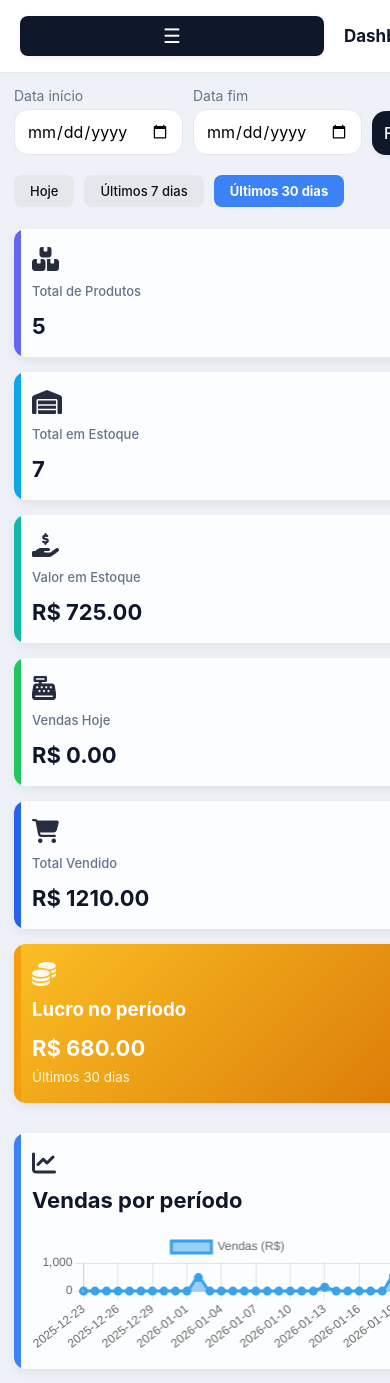
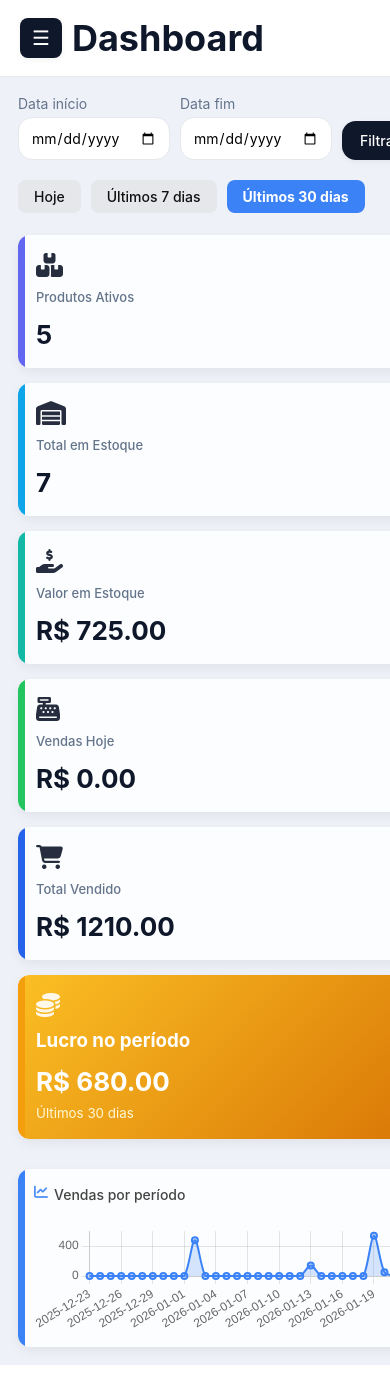
Before and after one commit to italoplaylist-maker/loja-roupas, a Flask app: page /dashboard in a window 390 px wide. Run offline with Flask 3, Linux system fonts and the light colour scheme; a user stored in the database is signed in; data comes from the database, SQL or seed files in the repository; both versions use the stored data as it was after the commit.

Commit message:
Atualizações no sistema

```diff
--- a/static/style.css
+++ b/static/style.css
@@ -139,16 +139,35 @@
 .card-success { border-left: 6px solid var(--success); }
 .card-primary { border-left: 6px solid var(--primary); }
 
+/* ========================= GRÁFICO ========================= */
+
 .card.grafico {
     margin-top: 15px;
-    padding: 25px;
+    padding: 16px;
 }
 
-.card.grafico h3 {
-    margin-bottom: 18px;
-    font-size: 17px;
-    font-weight: 600;
+.grafico-header {
+    display: flex;
+    align-items: center;
+    gap: 6px;
+    font-size: 14px;
+    font-weight: 500;
+    color: var(--text);
+    margin-bottom: 10px;
 }
+
+.grafico-header i {
+    font-size: 14px;
+    color: var(--primary);
+}
+
+.grafico-body {
+    position: relative;
+    width: 100%;
+    height: 140px; /* desktop */
+}
+
+
 
 /* ========================= FORMULÁRIOS ========================= */
 form label {
@@ -197,6 +216,7 @@
 .btn-primary {
     text-decoration: none;
     color: #fff;
+    background-color: var(--primary);
     display: inline-block;
     padding: 9px 14px;
 }
@@ -258,7 +278,7 @@
 }
 
 .filtro:hover { background: #d1d5db; transform: translateY(-2px); }
-.filtro.ativo { background: var(--primary); color: #fff; }
+.filtro.ativo { class: "btn-primary"; color: #fff; }
 
 /* ========================= RESPONSIVO ========================= */
 @media (max-width: 768px) {
@@ -328,181 +348,3 @@
 }
 
 .total-vendas strong { font-size: 17px; }
-
-
-
-
-/* ========================= MOBILE UX FINAL ========================= */
-@media (max-width: 768px) {
-
-    /* Sidebar */
-    .sidebar {
-        width: 230px;
-        padding: 22px 18px;
-    }
-
-    .sidebar h2 {
-        font-size: 18px;
-        margin-bottom: 25px;
-    }
-
-    .sidebar a {
-        font-size: 14px;
-        padding: 12px;
-    }
-
-    /* Topbar */
-    .topbar {
-        display: flex;
-        align-items: center;
-        gap: 10px;
-        font-size: 16px;
-        padding: 14px 16px;
-    }
-
-    /* Conteúdo */
-    .content {
-        padding: 16px;
-    }
-
-    /* Cards */
-    .grid-cards {
-        grid-template-columns: 1fr;
-        gap: 16px;
-    }
-
-    .grid-cards .card strong {
-        font-size: 22px;
-    }
-
-    .card {
-        padding: 16px;
-    }
-
-    /* Gráficos */
-    .card.grafico {
-        padding: 18px;
-        overflow-x: auto;
-    }
-
-    .card.grafico canvas {
-        min-width: 320px;
-    }
-
-    /* Formulários */
-    input, select, button {
-        font-size: 16px; /* evita zoom automático no iOS */
-    }
-
-    .form-grid {
-        gap: 12px;
-    }
-
-    /* Botões */
-    button,
-    .btn-primary {
-        width: 100%;
-        padding: 12px;
-    }
-
-    /* Tabelas */
-    table {
-        font-size: 13px;
-    }
-
-    .table-responsive {
-        overflow-x: auto;
-        width: 100%;
-    }
-
-    /* Ações */
-    .acoes {
-        display: flex;
-        justify-content: center;
-        gap: 8px;
-    }
-
-    .acao {
-        padding: 8px 12px;
-        font-size: 14px;
-    }
-
-    /* Filtros */
-    .filtros-rapidos {
-        flex-wrap: wrap;
-        gap: 8px;
-    }
-
-    .filtro {
-        font-size: 13px;
-        padding: 6px 14px;
-    }
-
-    /* Total vendas */
-    .total-vendas {
-        flex-direction: column;
-        align-items: flex-start;
-        gap: 6px;
-    }
-}
-
-
-/* ================= MOBILE FIX GERAL ================= */
-@media (max-width: 768px) {
-
-    /* força tudo caber na tela */
-    body, html {
-        overflow-x: hidden;
-    }
-
-    /* cards em coluna única */
-    .grid,
-    .grid-cards {
-        grid-template-columns: 1fr !important;
-    }
-
-    /* remove efeitos que quebram mobile */
-    .card:hover,
-    .sidebar a:hover {
-        transform: none;
-    }
-
-    /* conteúdo mais compacto */
-    .content {
-        padding: 14px;
-    }
-
-    /* ================= TABELAS ================= */
-    .table-wrapper {
-        width: 100%;
-        overflow-x: auto;
-        -webkit-overflow-scrolling: touch;
-    }
-
-    table {
-        min-width: 600px;
-    }
-
-    table th,
-    table td {
-        white-space: nowrap;
-        font-size: 13px;
-    }
-
-    /* ações não quebra linha */
-    .acoes {
-        white-space: nowrap;
-    }
-
-    /* ================= TOPBAR ================= */
-    .topbar h1 {
-        font-size: 17px;
-        line-height: 1.2;
-    }
-
-    /* ================= SIDEBAR ================= */
-    .sidebar {
-        width: 85%;
-        max-width: 280px;
-    }
-}
--- a/templates/dashboard.html
+++ b/templates/dashboard.html
@@ -9,7 +9,7 @@
 <link rel="stylesheet" href="https://cdnjs.cloudflare.com/ajax/libs/font-awesome/6.5.0/css/all.min.css">
 
 <style>
-
+    /* ================= GRID CARDS ================= */
     .grid-cards {
         display: grid;
         grid-template-columns: repeat(auto-fit, minmax(230px, 1fr));
@@ -17,7 +17,7 @@
         margin-top: 20px;
     }
 
-    /* CARD PADRÃO */
+    /* ================= CARD PADRÃO ================= */
     .card {
         background: rgba(255,255,255,0.85);
         padding: 18px;
@@ -62,6 +62,28 @@
         margin-bottom: 4px;
     }
 
+    /* TEXTO DOS CARDS */
+    .card span {
+        color:#444;
+        font-size:14px;
+        font-weight:500;
+    }
+
+    .card strong {
+        font-size:22px;
+        font-weight:700;
+    }
+
+    .card.lucro {
+        background: linear-gradient(135deg,#fbbf24,#d97706);
+        color: white;
+    }
+
+    .card.lucro span,
+    .card.lucro small {
+        color: #fff8d6;
+    }
+
     /* FILTROS RÁPIDOS */
     .filtros-rapidos {
         margin-top: 20px;
@@ -89,31 +111,47 @@
         font-weight: bold;
     }
 
-    /* TEXTO DOS CARDS */
-    .card span {
-        color:#444;
-        font-size:14px;
-        font-weight:500;
+    /* ================= GRÁFICO ================= */
+    .card.grafico {
+        padding: 16px;
+    }
+
+    .grafico-header {
+        display: flex;
+        align-items: center;
+        gap: 6px;
+        font-size: 14px;
+        font-weight: 500;
+        color: #111;
+        margin-bottom: 10px;
+    }
+
+    .grafico-header i {
+        font-size: 14px;
+        color: #3b82f6;
+    }
+
+    .grafico-body {
+        position: relative;
+        width: 100%;
+        height: 140px;
+    }
+
+    /* RESPONSIVO */
+    @media (max-width: 768px) {
+        .grafico-body {
+            height: 110px;
+        }
+
+        .grid-cards {
+            grid-template-columns: 1fr;
         }
 
         .card strong {
-        font-size:22px;
-        font-weight:700;
+            font-size: 20px;
         }
-
-    .card.lucro {
-        background: linear-gradient(135deg,#fbbf24,#d97706);
-        color: white;
     }
-
-    .card.lucro span,
-    .card.lucro small {
-        color: #fff8d6;
-    }
-
 </style>
-
-
 
 <!-- FILTRO POR DATA -->
 <form method="get" style="display:flex;gap:10px;align-items:end;margin-bottom:20px;">
@@ -130,34 +168,19 @@
     <button type="submit">Filtrar</button>
 </form>
 
-
 <!-- FILTROS RÁPIDOS -->
 <div class="filtros-rapidos">
-
-    <a href="{{ url_for('dashboard', filtro='hoje') }}"
-       class="filtro {{ 'ativo' if filtro == 'hoje' else '' }}">
-       Hoje
-    </a>
-
-    <a href="{{ url_for('dashboard', filtro='7') }}"
-       class="filtro {{ 'ativo' if filtro == '7' else '' }}">
-       Últimos 7 dias
-    </a>
-
-    <a href="{{ url_for('dashboard', filtro='30') }}"
-       class="filtro {{ 'ativo' if filtro == '30' else '' }}">
-       Últimos 30 dias
-    </a>
+    <a href="{{ url_for('dashboard', filtro='hoje') }}" class="filtro {{ 'ativo' if filtro == 'hoje' else '' }}">Hoje</a>
+    <a href="{{ url_for('dashboard', filtro='7') }}" class="filtro {{ 'ativo' if filtro == '7' else '' }}">Últimos 7 dias</a>
+    <a href="{{ url_for('dashboard', filtro='30') }}" class="filtro {{ 'ativo' if filtro == '30' else '' }}">Últimos 30 dias</a>
 </div>
-
-
 
 <!-- CARDS -->
 <div class="grid-cards">
 
     <div class="card produtos">
         <i class="fa-solid fa-boxes-stacked"></i>
-        <span>Total de Produtos</span>
+        <span>Produtos Ativos</span>
         <strong>{{ total_produtos }}</strong>
     </div>
 
@@ -190,48 +213,59 @@
         <h3>Lucro no período</h3>
         <strong>R$ {{ "%.2f"|format(lucro_total) }}</strong>
         <small>
-            {{
-                "Hoje" if filtro == "hoje"
+            {{ "Hoje" if filtro == "hoje"
                else "Últimos 7 dias" if filtro == "7"
-                else "Últimos 30 dias"
-            }}
+               else "Últimos 30 dias" }}
         </small>
     </div>
 
 </div>
 
-
-
 <!-- GRÁFICO -->
-<div class="card grafico" style="margin-top: 25px;">
+<div class="card grafico">
+    <div class="grafico-header">
         <i class="fa-solid fa-chart-line"></i>
-    <strong style="margin-bottom:10px;">Vendas por período</strong>
-    <canvas id="graficoVendas" height="120"></canvas>
+        <span>Vendas por período</span>
     </div>
 
+    <div class="grafico-body">
+        <canvas id="graficoVendas"></canvas>
+    </div>
+</div>
 
-
+<!-- CHART.JS -->
 <script src="https://cdn.jsdelivr.net/npm/chart.js"></script>
 
 <script>
-const ctx = document.getElementById('graficoVendas');
+document.addEventListener('DOMContentLoaded', function () {
+    const canvas = document.getElementById('graficoVendas');
+    if (!canvas) return;
 
-new Chart(ctx, {
+    new Chart(canvas, {
         type: 'line',
         data: {
             labels: {{ dias | tojson }},
             datasets: [{
                 label: 'Vendas (R$)',
                 data: {{ valores | tojson }},
-            borderWidth: 3,
+                borderColor: '#3b82f6',
+                backgroundColor: 'rgba(59,130,246,0.2)',
+                borderWidth: 2,
                 tension: 0.3,
                 fill: true
             }]
         },
         options: {
             responsive: true,
-        scales: { y: { beginAtZero: true } }
+            maintainAspectRatio: false,
+            scales: {
+                y: { beginAtZero: true }
+            },
+            plugins: {
+                legend: { display: false }
             }
+        }
+    });
 });
 </script>
 
--- a/templates/vendas.html
+++ b/templates/vendas.html
@@ -11,7 +11,7 @@
     <div class="topo-card">
         <strong>Histórico de Vendas</strong>
 
-        <a href="{{ url_for('novo_produto') }}" class="btn-primary">
+        <a href="{{ url_for('nova_venda') }}" class="btn-primary">
             + Nova Venda
         </a>
     </div>
```
Also changed, not shown: database/banco.db, static/uploads/Captura_de_tela_2026-01-20_203233.png (added), static/uploads/Captura_de_tela_2026-01-20_203317.png (added), static/uploads/Captura_de_tela_2026-01-20_203423.png (added). Lines whose indentation alone changed are shown as unchanged.
